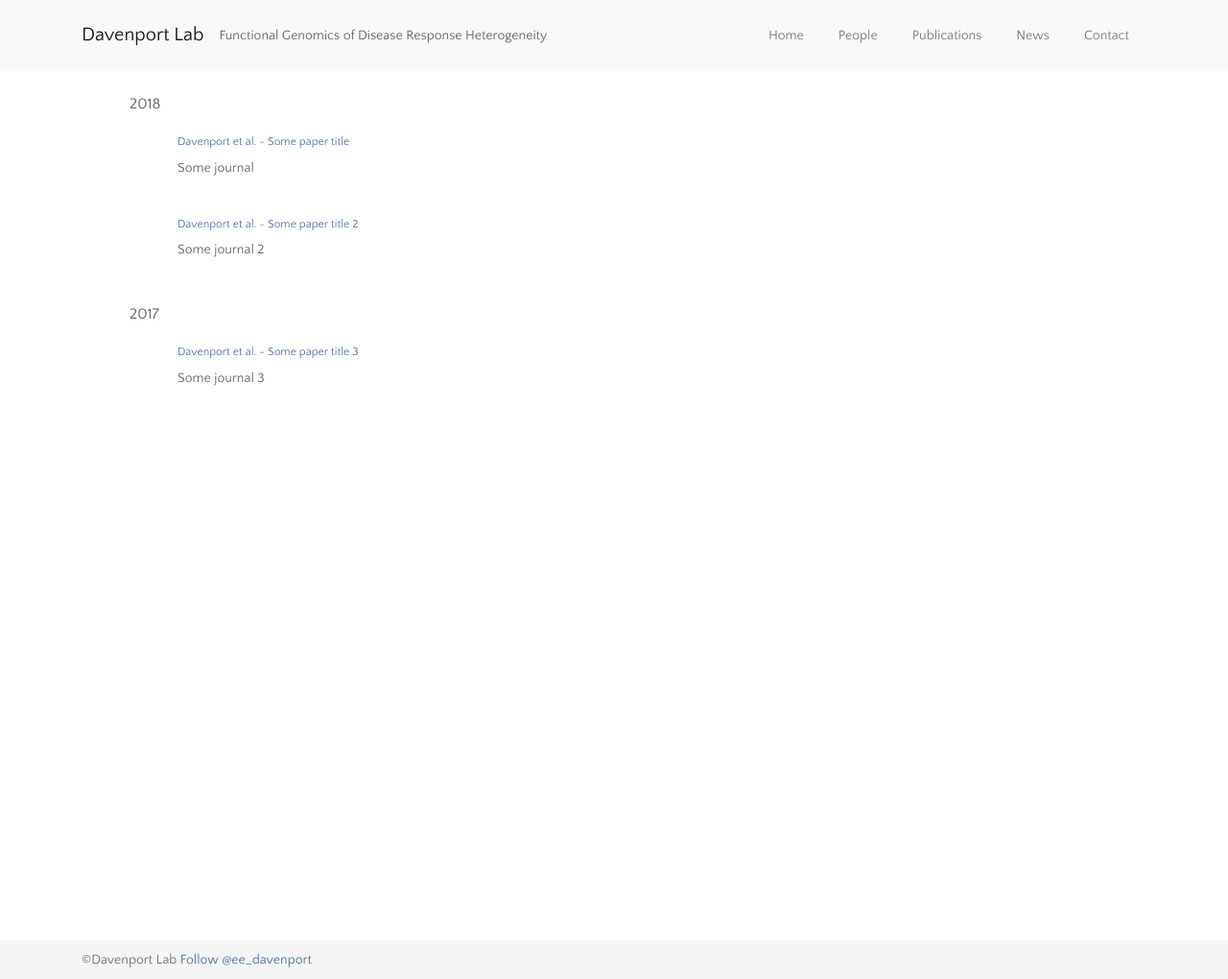
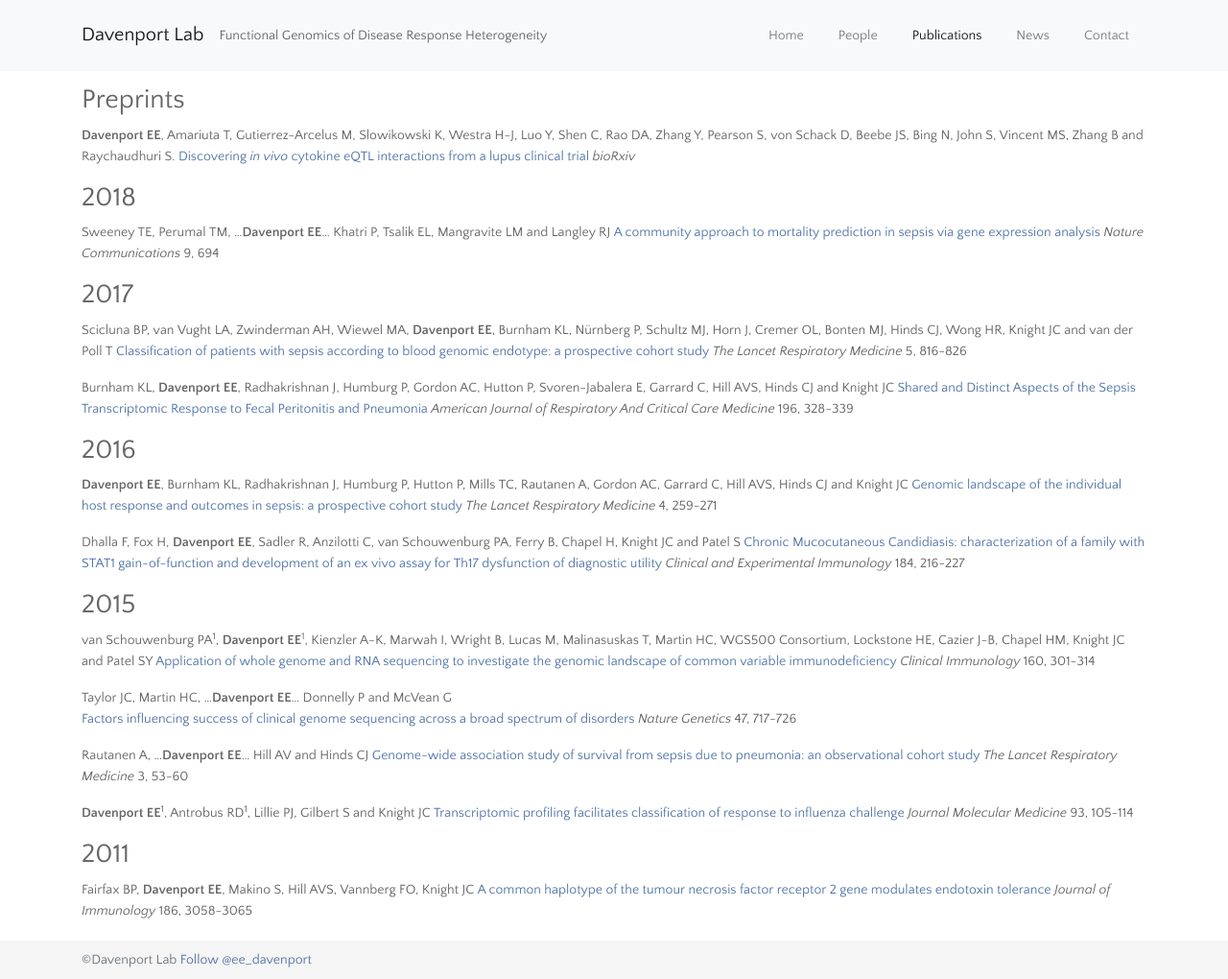
Before and after one commit to davenportlab/davenportlab.github.io, a Jekyll site: the page built from publications.md, in a window 1280 px wide and 1020 px high. Shown: the whole window at 96% size. Built offline with Jekyll 4.4.1, drawn with Linux system fonts in a browser that asks for light colours; nearby versions of some CDN libraries; comment, search, counter and statistics services are not loaded; our own code applies the rules of GitHub Pages for plain Markdown files.

Commit message:
Content added to publications, people and contact

```diff
--- a/_data/people.yml
+++ b/_data/people.yml
@@ -1,4 +1,4 @@
 - name: Emma Davenport
   github: emmadavenport
   image: https://pbs.twimg.com/profile_images/702150570887393283/8_0MgDgY_400x400.jpg
-  summary: Lorem ipsum dolor sit amet consectetur adipiscing elit. Cras sed molestie est. Nunc quis risus at magna dapibus congue sit amet sit amet turpis. Integer vitae neque quis turpis imperdiet efficitur ac vel velit. Morbi fringilla nibh erat, sit amet bibendum ex molestie quis. Donec sit amet odio orci. Maecenas pretium sem vitae velit efficitur fermentum. Phasellus a ante eu eros ullamcorper vulputate.
+  summary: Emma's research interests lie in applying sophisticated analytical strategies to cohorts of patients to improve the treatment of disease. She focuses on integrating functional genomics and clinical data in order to understand how genetics contributes to the patient-to-patient heterogeneity in treatment response. Emma completed her PhD research in 2014 under the supervision of Professor Julian Knight at the University of Oxford. In 2015, she joined Professor Soumya Raychaudhuri's lab at Harvard Medical School as a postdoctoral research fellow. Her PhD and postdoctoral research have given her a strong foundation in computational methods, wet lab molecular biology and data acquisition.
--- /dev/null
+++ b/publications.md
@@ -0,0 +1,55 @@
+---
+layout: default
+---
+
+## Preprints
+**Davenport EE**, Amariuta T, Gutierrez-Arcelus M, Slowikowski K, Westra H-J, Luo Y, Shen C, Rao DA, Zhang Y, Pearson S, von Schack D, Beebe JS, Bing N, John S, Vincent MS, Zhang B and Raychaudhuri S.
+[Discovering *in vivo* cytokine eQTL interactions from a lupus clinical trial](https://www.biorxiv.org/content/early/2018/02/20/118703){:target="_blank"}
+*bioRxiv*
+
+## 2018
+Sweeney TE, Perumal TM, ...**Davenport EE**... Khatri P, Tsalik EL, Mangravite LM and Langley RJ
+[A community approach to mortality prediction in sepsis via gene expression analysis](https://www.ncbi.nlm.nih.gov/pubmed/29449546){:target="_blank"}
+*Nature Communications* 9, 694
+
+
+
+## 2017
+Scicluna BP, van Vught LA, Zwinderman AH, Wiewel MA, **Davenport EE**, Burnham KL, N&uuml;rnberg P, Schultz MJ, Horn J, Cremer OL, Bonten MJ, Hinds CJ, Wong HR, Knight JC and van der Poll T
+[Classification of patients with sepsis according to blood genomic endotype: a prospective cohort study](https://www.ncbi.nlm.nih.gov/pubmed/28864056){:target="_blank"}
+*The Lancet Respiratory Medicine* 5, 816-826
+
+Burnham KL, **Davenport EE**, Radhakrishnan J, Humburg P, Gordon AC, Hutton P, Svoren-Jabalera E, Garrard C, Hill AVS, Hinds CJ and Knight JC
+[Shared and Distinct Aspects of the Sepsis Transcriptomic Response to Fecal Peritonitis and Pneumonia](https://www.ncbi.nlm.nih.gov/pubmed/28036233){:target="_blank"}
+*American Journal of Respiratory And Critical Care Medicine* 196, 328-339
+
+## 2016
+**Davenport EE**, Burnham KL, Radhakrishnan J, Humburg P, Hutton P, Mills TC, Rautanen A, Gordon AC, Garrard C, Hill AVS, Hinds CJ and Knight JC
+[Genomic landscape of the individual host response and outcomes in sepsis: a prospective cohort study](http://www.ncbi.nlm.nih.gov/pubmed/26917434){:target="_blank"}
+*The Lancet Respiratory Medicine* 4, 259-271
+
+Dhalla F, Fox H, **Davenport EE**, Sadler R, Anzilotti C, van Schouwenburg PA, Ferry B, Chapel H, Knight JC and Patel S
+[Chronic Mucocutaneous Candidiasis: characterization of a family with STAT1 gain-of-function and development of an ex vivo assay for Th17 dysfunction of diagnostic utility](http://www.ncbi.nlm.nih.gov/pubmed/26621323){:target="_blank"}
+*Clinical and Experimental Immunology* 184, 216-227
+
+## 2015
+van Schouwenburg PA<sup>1</sup>, **Davenport EE**<sup>1</sup>, Kienzler A-K, Marwah I, Wright B, Lucas M, Malinasuskas T, Martin HC, WGS500 Consortium, Lockstone HE, Cazier J-B, Chapel HM, Knight JC and Patel SY
+[Application of whole genome and RNA sequencing to investigate the genomic landscape of common variable immunodeficiency](http://www.ncbi.nlm.nih.gov/pubmed/26122175){:target="_blank"}
+*Clinical Immunology* 160, 301-314
+
+Taylor JC, Martin HC, ...**Davenport EE**... Donnelly P and McVean G
+[Factors influencing success of clinical genome sequencing across a broad spectrum of disorders](http://www.ncbi.nlm.nih.gov/pubmed/25985138){:target="_blank"}
+*Nature Genetics* 47, 717-726
+
+Rautanen A, ...**Davenport EE**... Hill AV and Hinds CJ
+[Genome-wide association study of survival from sepsis due to pneumonia: an observational cohort study](http://www.ncbi.nlm.nih.gov/pubmed/25533491){:target="_blank"}
+*The Lancet Respiratory Medicine* 3, 53-60
+
+**Davenport EE**<sup>1</sup>, Antrobus RD<sup>1</sup>, Lillie PJ, Gilbert S and Knight JC
+[Transcriptomic profiling facilitates classification of response to influenza challenge](http://www.ncbi.nlm.nih.gov/pubmed/25345603){:target="_blank"}
+*Journal Molecular Medicine* 93, 105-114
+
+## 2011
+Fairfax BP, **Davenport EE**, Makino S, Hill AVS, Vannberg FO, Knight JC
+[A common haplotype of the tumour necrosis factor receptor 2 gene modulates endotoxin tolerance](http://www.ncbi.nlm.nih.gov/pubmed/21282507){:target="_blank"}
+*Journal of Immunology* 186, 3058-3065
```
Also changed, not shown: _data/publications.yml (+8 -4 lines), contact.md (+4 -0 lines), news.md (+2 -14 lines).
